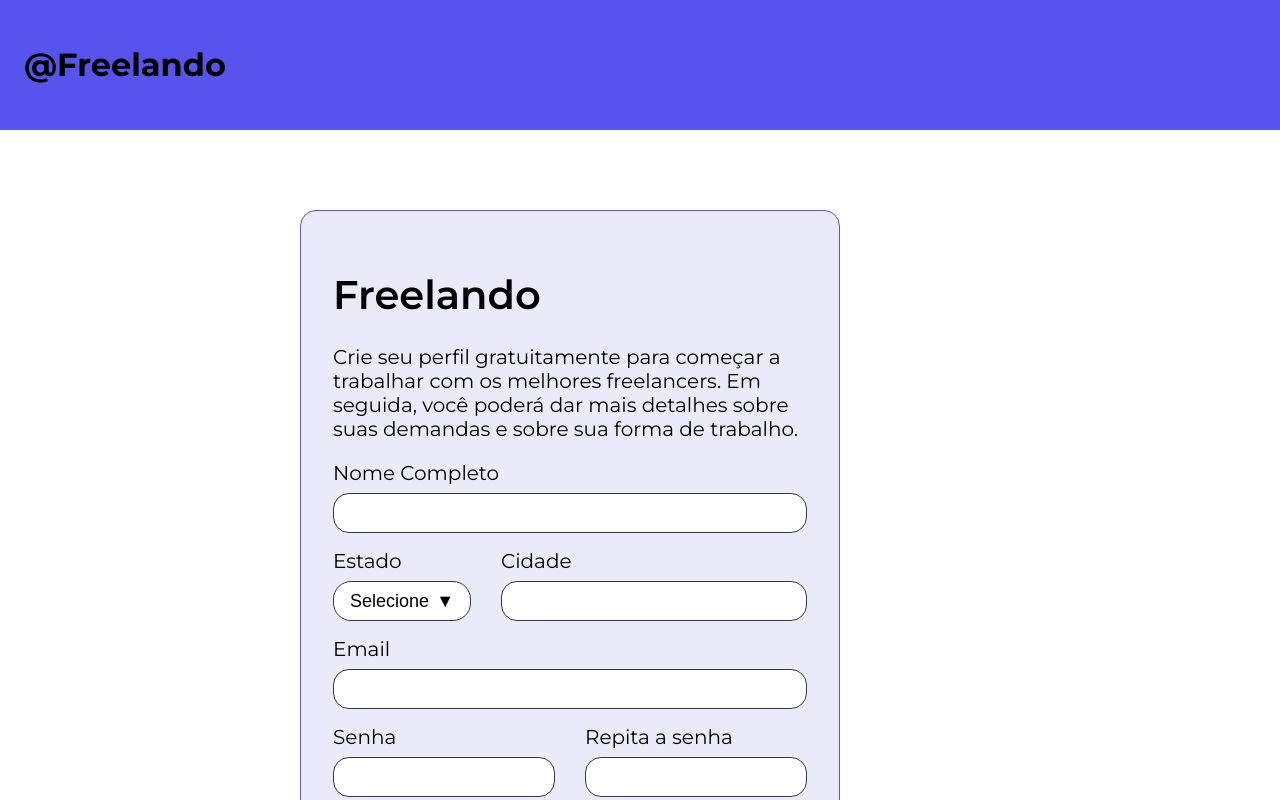
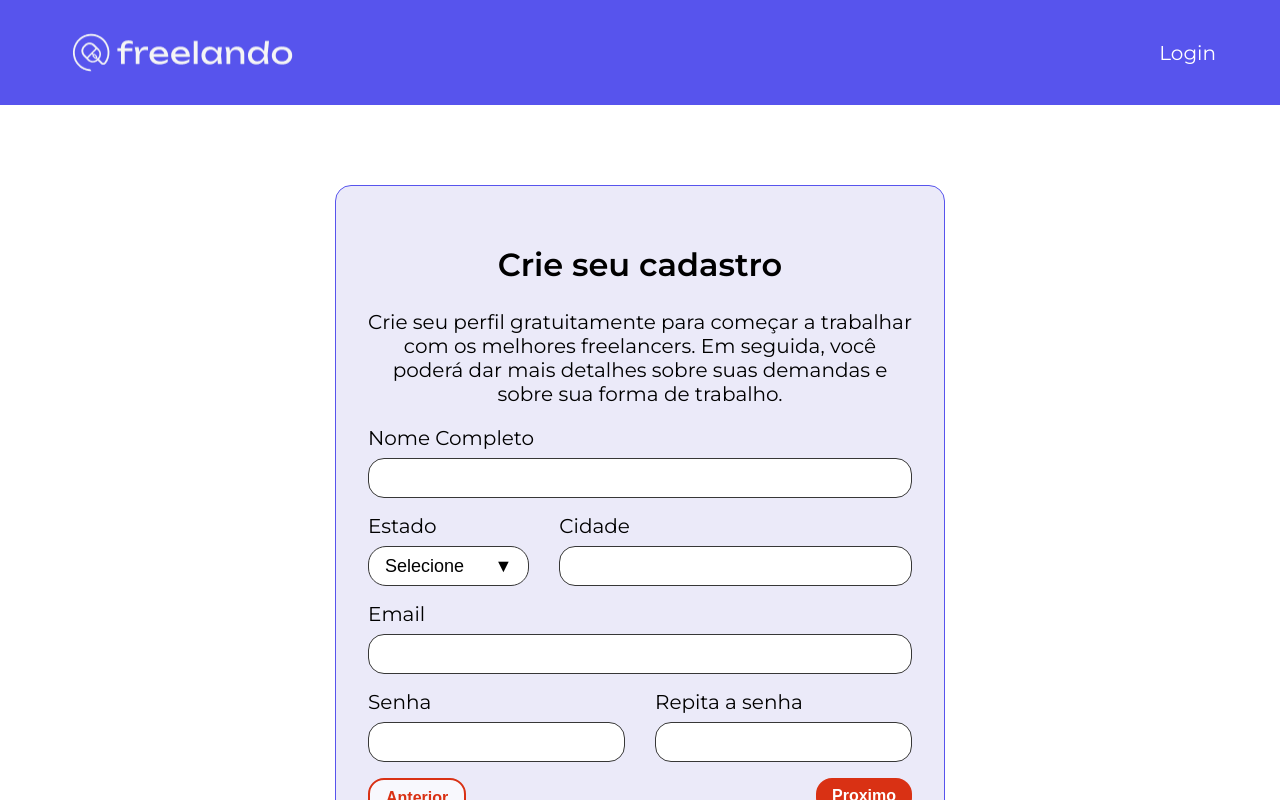
Before and after one commit to henriquevelardo/freelando, a React (Create React App) app: page / in a window 1280 px wide. Shown: the top 800 px of the page. Built offline with nearby package versions, Linux system fonts and the light colour scheme.

Commit message:
criando roteamento dinamico com react router dom

```diff
--- a/package.json
+++ b/package.json
@@ -12,6 +12,7 @@
     "react": "^18.2.0",
     "react-dom": "^18.2.0",
     "react-grid-system": "^8.1.9",
+    "react-router-dom": "^6.14.2",
     "react-scripts": "5.0.1",
     "web-vitals": "^2.1.4"
   },
--- a/src/App.js
+++ b/src/App.js
@@ -1,105 +1,8 @@
-import { Col, Container, Row } from "react-grid-system";
-import { Cabecalho } from "./componentes/Cabecalho/Cabecalho";
-import { CampoTexto } from "./componentes/CampoTexto/CampoTexto";
-import { Card } from "./componentes/Card/Card";
-import { Estilos } from "./componentes/EstilosGlobais/Estilos";
-import { ProvedorTema } from "./componentes/ProvedorTema/ProvedorTema";
-import { Rodape } from "./componentes/Rodape/Rodape";
-import { Tipografia } from "./componentes/Tipografia/Tipografia";
-import { Botao } from "./componentes/Botao/Botao";
-import { ListaSuspensa } from "./componentes/ListaSuspensa/ListaSuspensa";
+import { RouterProvider } from "react-router-dom";
+import { router } from "./Router/Router";
 
-const estadosBrasileiros = [
-  { "text": "Acre", "value": "AC" },
-  { "text": "Alagoas", "value": "AL" },
-  { "text": "Amapá", "value": "AP" },
-  { "text": "Amazonas", "value": "AM" },
-  { "text": "Bahia", "value": "BA" },
-  { "text": "Ceará", "value": "CE" },
-  { "text": "Distrito Federal", "value": "DF" },
-  { "text": "Espírito Santo", "value": "ES" },
-  { "text": "Goiás", "value": "GO" },
-  { "text": "Maranhão", "value": "MA" },
-  { "text": "Mato Grosso", "value": "MT" },
-  { "text": "Mato Grosso do Sul", "value": "MS" },
-  { "text": "Minas Gerais", "value": "MG" },
-  { "text": "Pará", "value": "PA" },
-  { "text": "Paraíba", "value": "PB" },
-  { "text": "Paraná", "value": "PR" },
-  { "text": "Pernambuco", "value": "PE" },
-  { "text": "Piauí", "value": "PI" },
-  { "text": "Rio de Janeiro", "value": "RJ" },
-  { "text": "Rio Grande do Norte", "value": "RN" },
-  { "text": "Rio Grande do Sul", "value": "RS" },
-  { "text": "Rondônia", "value": "RO" },
-  { "text": "Roraima", "value": "RR" },
-  { "text": "Santa Catarina", "value": "SC" },
-  { "text": "São Paulo", "value": "SP" },
-  { "text": "Sergipe", "value": "SE" },
-  { "text": "Tocantins", "value": "TO" }
-]
-function App() {
-  return (
-    <ProvedorTema>
-      <Estilos />
-      <Cabecalho>
-        <h1>@Freelando</h1>
-      </Cabecalho>
-      <Container style={ {margin: '80px 0'} }>
-        <Row justify="center">
-          <Col lg={6} md={8} sm={12}>
-            <Card>
-              <Tipografia variante="h1" componente="h1">
-                Freelando
-              </Tipografia>
-              <Tipografia variante="body" componente="body">
-                Crie seu perfil gratuitamente para começar a trabalhar com os
-                melhores freelancers. Em seguida, você poderá dar mais detalhes
-                sobre suas demandas e sobre sua forma de trabalho.
-              </Tipografia>
-              <Row>
-                <Col>
-                  <CampoTexto titulo="Nome Completo" />
-                </Col>
-              </Row>
-              <Row>
-                <Col lg={4} md={4} sm={4}>
-                  <ListaSuspensa titulo="Estado" opcoes={estadosBrasileiros}/>
-                </Col>
-                <Col lg={8} md={8} sm={8}>
-                  <CampoTexto titulo="Cidade" />
-                </Col>
-              </Row>
-              <Row>
-                <Col>
-                  <CampoTexto titulo="Email" />
-                </Col>
-              </Row>
-              <Row>
-                <Col lg={6} md={6} sm={6}>
-                  <CampoTexto titulo="Senha" />
-                </Col>
-                <Col lg={6} md={6} sm={6}>
-                  <CampoTexto titulo="Repita a senha" />
-                </Col>
-              </Row>
-              <Row>
-                <Col lg={6} md={6} sm={6}>
-                  <Botao variante="secundaria">Anterior</Botao>
-                </Col>
-                <Col lg={6} md={6} sm={6}>
-                  <div style={ {textAlign: "right"} }>
-                  <Botao variante="primaria">Proximo</Botao>
-                  </div>
-                </Col>
-              </Row>
-            </Card>
-          </Col>
-        </Row>
-      </Container>
-      <Rodape></Rodape>
-    </ProvedorTema>
-  );
+function App () {
+  return (<RouterProvider router={router} />)
 }
 
 export default App;
--- /dev/null
+++ b/src/Router/Router.jsx
@@ -0,0 +1,10 @@
+import { createBrowserRouter } from "react-router-dom";
+import PaginaInicial from "../paginas/PaginaInicial";
+
+export const router = createBrowserRouter([
+    {
+      path: "/",
+      element: <PaginaInicial />,
+      children: [],
+    },
+  ]);
--- a/src/componentes/Cabecalho/Cabecalho.jsx
+++ b/src/componentes/Cabecalho/Cabecalho.jsx
@@ -1,14 +1,22 @@
 import styled from "@emotion/styled";
+import logo from "../../assets/freelando.png"
+import { Tipografia } from "../Tipografia/Tipografia";
 
 const CabecalhoEstilziado = styled.header`
     background: ${props => props.theme.cores.primarias.a};
     padding: ${props => props.theme.espacamentos.m};
+    padding-right: ${props => props.theme.espacamentos.xl};
+    padding-left: ${props => props.theme.espacamentos.xl};
+    display: flex;
+    justify-content: space-between;
+    color: ${props => props.theme.cores.branco}
 `
 
-export const Cabecalho = ({ children }) => {
+export const Cabecalho = () => {
     return (
         <CabecalhoEstilziado>
-           {children}
+           <img src={logo}/>
+           <Tipografia variante="body" componente="h2">Login</Tipografia>
         </CabecalhoEstilziado>
 
     )
--- a/src/componentes/Card/Card.jsx
+++ b/src/componentes/Card/Card.jsx
@@ -6,7 +6,6 @@ const DivEstilizada = styled.div`
     border: 1px solid;
     border-color: ${props => props.theme.cores.primarias.a};
     border-radius: ${props => props.theme.espacamentos.s};
-
 `
 
 export const Card = ({ children }) => {
--- a/src/componentes/ProvedorTema/ProvedorTema.jsx
+++ b/src/componentes/ProvedorTema/ProvedorTema.jsx
@@ -27,6 +27,7 @@ const tema = {
     },
   },
   espacamentos: {
+    xl: "64px",
     l: "32px",
     s: "16px",
     m: "24px",
--- a/src/componentes/Rodape/Rodape.jsx
+++ b/src/componentes/Rodape/Rodape.jsx
@@ -1,15 +1,13 @@
 import styled from "@emotion/styled";
 
 const RodapeEstilizado = styled.footer`
-background: ${props => props.theme.cores.primarias.a};
-padding: ${props => props.theme.espacamentos.xl};
-color: ${props => props.theme.cores.branco};
-`
+  background: ${(props) => props.theme.cores.primarias.a};
+  padding: ${(props) => props.theme.espacamentos.xl};
+  padding-right: ${(props) => props.theme.espacamentos.xl};
+  padding-left: ${(props) => props.theme.espacamentos.xl};
+  color: ${(props) => props.theme.cores.branco};
+`;
 
-export const Rodape = ( { children }) => {
-    return (
-        <RodapeEstilizado>
-            {children}
-        </RodapeEstilizado>
-    )
-}
+export const Rodape = ({ children }) => {
+  return <RodapeEstilizado>{children}</RodapeEstilizado>;
+};
--- a/src/componentes/Tipografia/Tipografia.jsx
+++ b/src/componentes/Tipografia/Tipografia.jsx
@@ -22,6 +22,12 @@ const estilos = {
         font-size: 32px;
         line-height: 39px;
     `,
+    h2Centralizado: `
+        font-weight: 600;
+        font-size: 32px;
+        line-height: 39px;
+        text-align:center
+    `,
     h3: `
         font-weight: 500;
         font-size: 24px;
@@ -31,6 +37,12 @@ const estilos = {
         font-weight: 400;
         font-size: 20px;
         line-height: 24px;
+    `,
+    bodyCentralizado: `
+        font-weight: 400;
+        font-size: 20px;
+        line-height: 24px;
+        text-align:center;
     `,
     bodyBold: `
         font-weight: 700;
--- /dev/null
+++ b/src/paginas/PaginaInicial.jsx
@@ -0,0 +1,105 @@
+ import { Col, Container, Row } from "react-grid-system";
+ import { Cabecalho } from "../componentes/Cabecalho/Cabecalho";
+ import { CampoTexto } from "../componentes/CampoTexto/CampoTexto";
+ import { Card } from "../componentes/Card/Card";
+ import { Estilos } from "../componentes/EstilosGlobais/Estilos";
+ import { ProvedorTema } from "../componentes/ProvedorTema/ProvedorTema";
+ import { Rodape } from "../componentes/Rodape/Rodape";
+ import { Tipografia } from "../componentes/Tipografia/Tipografia";
+ import { Botao } from "../componentes/Botao/Botao";
+ import { ListaSuspensa } from "../componentes/ListaSuspensa/ListaSuspensa";
+
+ const estadosBrasileiros = [
+   { text: "Acre", value: "AC" },
+   { text: "Alagoas", value: "AL" },
+   { text: "Amapá", value: "AP" },
+   { text: "Amazonas", value: "AM" },
+   { text: "Bahia", value: "BA" },
+   { text: "Ceará", value: "CE" },
+   { text: "Distrito Federal", value: "DF" },
+   { text: "Espírito Santo", value: "ES" },
+   { text: "Goiás", value: "GO" },
+   { text: "Maranhão", value: "MA" },
+   { text: "Mato Grosso", value: "MT" },
+   { text: "Mato Grosso do Sul", value: "MS" },
+   { text: "Minas Gerais", value: "MG" },
+   { text: "Pará", value: "PA" },
+   { text: "Paraíba", value: "PB" },
+   { text: "Paraná", value: "PR" },
+   { text: "Pernambuco", value: "PE" },
+   { text: "Piauí", value: "PI" },
+   { text: "Rio de Janeiro", value: "RJ" },
+   { text: "Rio Grande do Norte", value: "RN" },
+   { text: "Rio Grande do Sul", value: "RS" },
+   { text: "Rondônia", value: "RO" },
+   { text: "Roraima", value: "RR" },
+   { text: "Santa Catarina", value: "SC" },
+   { text: "São Paulo", value: "SP" },
+   { text: "Sergipe", value: "SE" },
+   { text: "Tocantins", value: "TO" },
+ ];
+
+ const PaginaInicial = () => {
+   return (
+     <ProvedorTema>
+       <Estilos />
+       <Cabecalho />
+       <Container style={{ margin: "80px 0px", maxWidth: "100%"}}>
+         <Row justify="center">
+           <Col lg={6} md={8} sm={12}>
+             <Card>
+               <Tipografia variante="h2Centralizado" componente="h2" >
+                 Crie seu cadastro
+               </Tipografia>
+               <Tipografia variante="bodyCentralizado" componente="body">
+                 Crie seu perfil gratuitamente para começar a trabalhar com os
+                 melhores freelancers. Em seguida, você poderá dar mais detalhes
+                 sobre suas demandas e sobre sua forma de trabalho.
+               </Tipografia>
+               <Row>
+                 <Col>
+                   <CampoTexto titulo="Nome Completo" />
+                 </Col>
+               </Row>
+               <Row>
+                 <Col lg={4} md={4} sm={4}>
+                   <ListaSuspensa titulo="Estado" opcoes={estadosBrasileiros} />
+                 </Col>
+                 <Col lg={8} md={8} sm={8}>
+                   <CampoTexto titulo="Cidade" />
+                 </Col>
+               </Row>
+               <Row>
+                 <Col>
+                   <CampoTexto titulo="Email" />
+                 </Col>
+               </Row>
+               <Row>
+                 <Col lg={6} md={6} sm={6}>
+                   <CampoTexto titulo="Senha" />
+                 </Col>
+                 <Col lg={6} md={6} sm={6}>
+                   <CampoTexto titulo="Repita a senha" />
+                 </Col>
+               </Row>
+               <Row>
+                 <Col lg={6} md={6} sm={6}>
+                   <Botao variante="secundaria">Anterior</Botao>
+                 </Col>
+                 <Col lg={6} md={6} sm={6}>
+                   <div style={{ textAlign: "right" }}>
+                     <Botao variante="primaria">Proximo</Botao>
+                   </div>
+                 </Col>
+               </Row>
+             </Card>
+           </Col>
+         </Row>
+       </Container>
+       <Rodape>Todos os direitos reservados 2023 @freelando</Rodape>
+     </ProvedorTema>
+   );
+ }
+
+
+export default PaginaInicial;
```
Also changed, not shown: src/assets/freelando.png (added), 1 other file (tests, documents, lock files or other folders).
